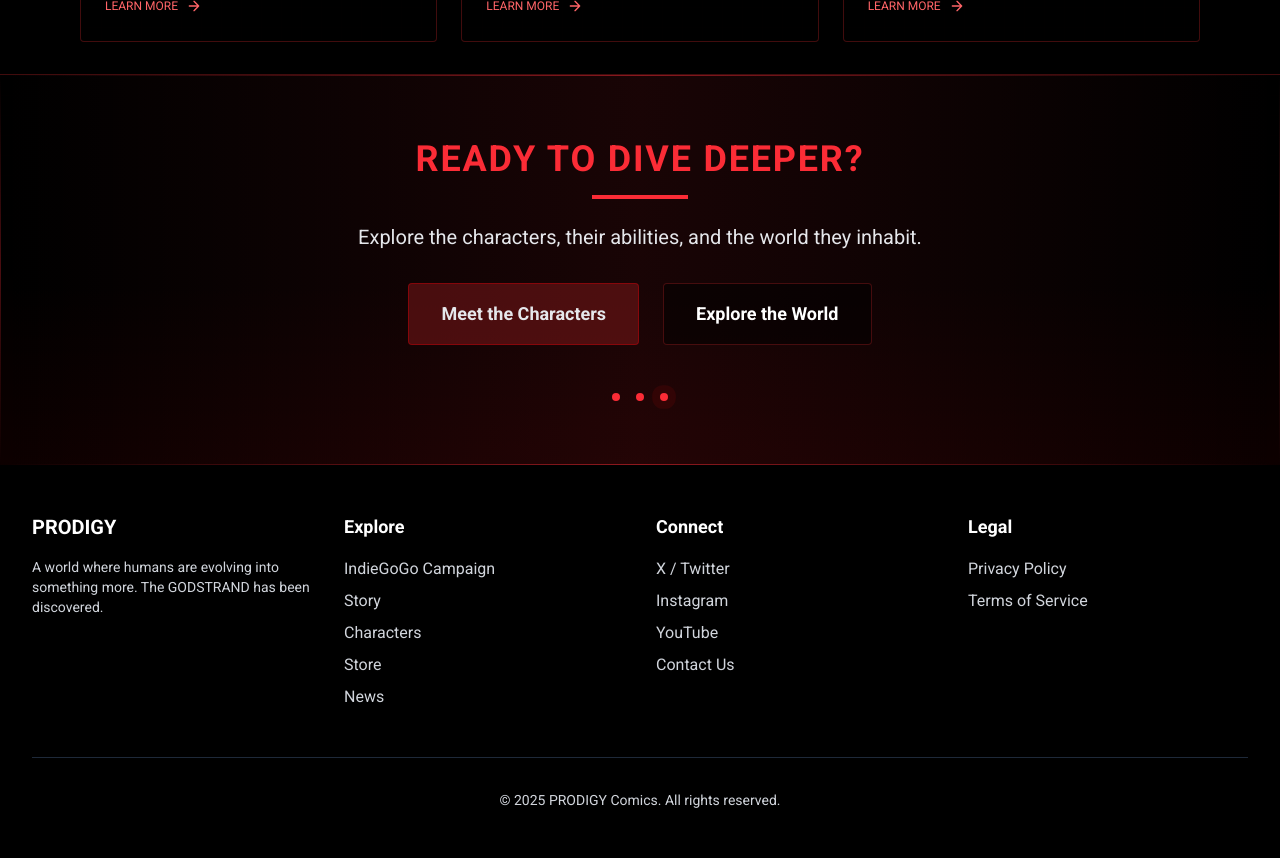
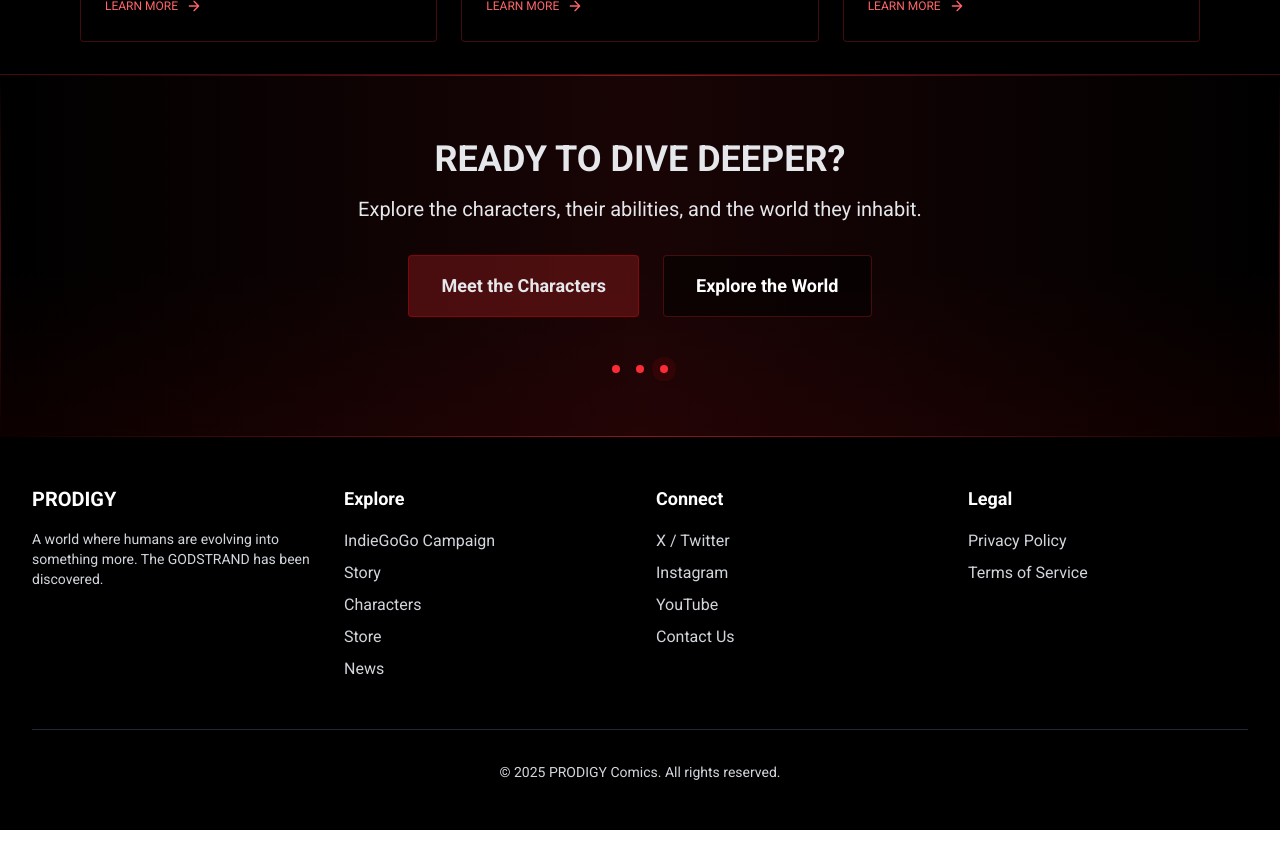
Before and after one commit to Sleighs/prodigy-comics, a Next.js app: page /story in a window 1280 px wide. Shown: the part 1840-2698 px from the top of the page. After the commit the page ends 2670 px from the top, so only its background shows below. Built offline with nearby package versions, Linux system fonts and the light colour scheme.

Commit message:
Update page.tsx

```diff
--- a/app/story/page.tsx
+++ b/app/story/page.tsx
@@ -798,10 +798,10 @@ MAJOR ORGANIZATIONS:
 
         <div className="max-w-4xl mx-auto px-4 relative z-10">
           <div className="mb-8">
-            <h2 className="text-4xl font-bold mb-4 text-red-500 uppercase tracking-wider animate-pulse">
+            <h2 className="text-4xl font-bold mb-4 uppercase ">
               Ready to Dive Deeper?
             </h2>
-            <div className="w-24 h-1 bg-red-500 mx-auto mb-6 animate-pulse"></div>
+            {/* <div className="w-24 h-1 bg-red-500 mx-auto mb-6 animate-pulse"></div> */}
             <p className="text-xl mb-8 text-filesystemYellow font-mono">
               Explore the characters, their abilities, and the world they inhabit.
             </p>
```
